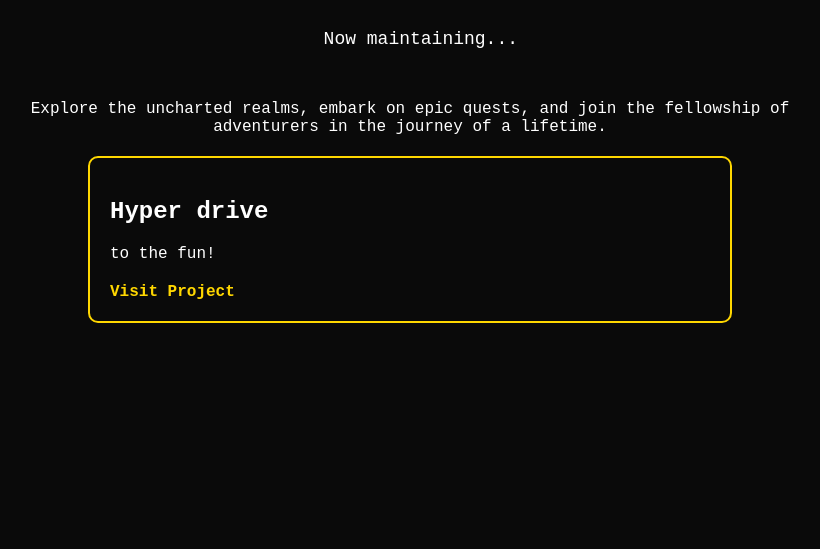
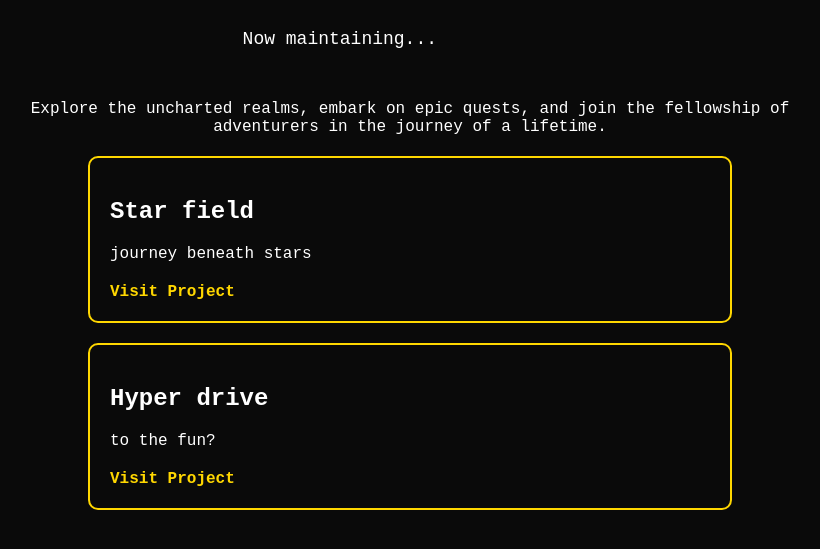
Before and after one commit to sthalbe/webpage, a plain HTML site: page index.html in a window 1280 px wide. Shown: the part 109-658 px from the top of the page, without its empty margins (230-1050 px from the left). Drawn offline with Linux system fonts and the light colour scheme.

Commit message:
Add hyper-drive-v2

```diff
--- a/index.html
+++ b/index.html
@@ -51,7 +51,7 @@
     <h1>Welcome stranger!</h1>
 
     <div class="ascii-art">
-                   Now maintaining...
+    Now maintaining...
     </div>
 
     <p>
@@ -59,11 +59,18 @@
     </p>
 
     <div class="project-card">
-      <h2>Hyper drive</h2>
+      <h2>Star field</h2>
       <p>
-          to the fun!
+          journey beneath stars
       </p>
       <a href="web-fun-jobs/hyper-drive/index.html">Visit Project</a>
-  </div>
+    </div>
+    <div class="project-card">
+        <h2>Hyper drive</h2>
+        <p>
+            to the fun?
+        </p>
+        <a href="web-fun-jobs/hyper-drive-v2/index.html">Visit Project</a>
+      </div>
 </body>
 </html>
```
